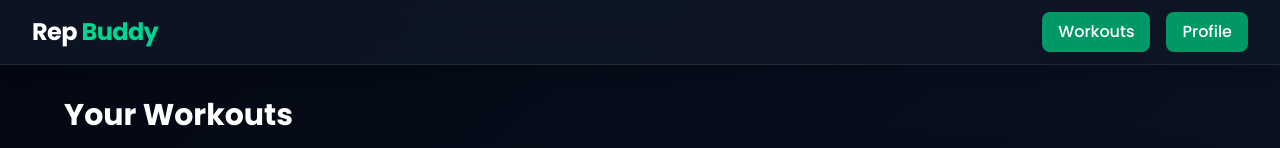
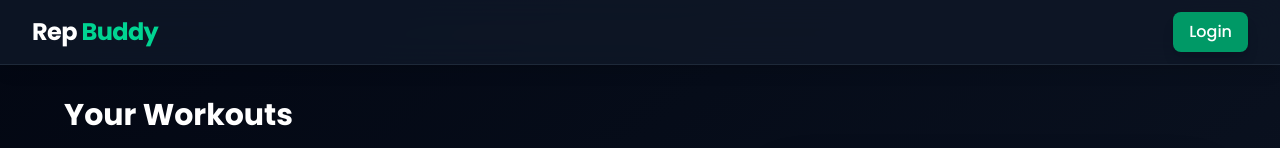
Before and after one commit to MuhammadShahzeel/rep-buddy, a React (Vite) app in the folder frontend/: page / in a window 1280 px wide. Shown: the top 148 px of the page. Built offline with nearby package versions, Linux system fonts and the light colour scheme; no server answers.

Commit message:
UI fixes

```diff
--- a/frontend/src/components/ui/Navbar.jsx
+++ b/frontend/src/components/ui/Navbar.jsx
@@ -11,18 +11,13 @@ const Navbar = () => {
           </h1>
         </Link>
         <div className="flex items-center space-x-4">
-          <Link
-            to="/"
+          <button
+
             className="bg-emerald-600 hover:bg-emerald-500 text-white px-4 py-2 rounded-lg shadow-lg hover:shadow-emerald-400/20 transition-all font-medium"
           >
-            Workouts
-          </Link>
-          <Link
-            to="/profile"
-            className="bg-emerald-600 hover:bg-emerald-500 text-white px-4 py-2 rounded-lg transition-colors font-medium"
-          >
-            Profile
-          </Link>
+            Login
+          </button>
+
         </div>
       </nav>
     </header>
```
